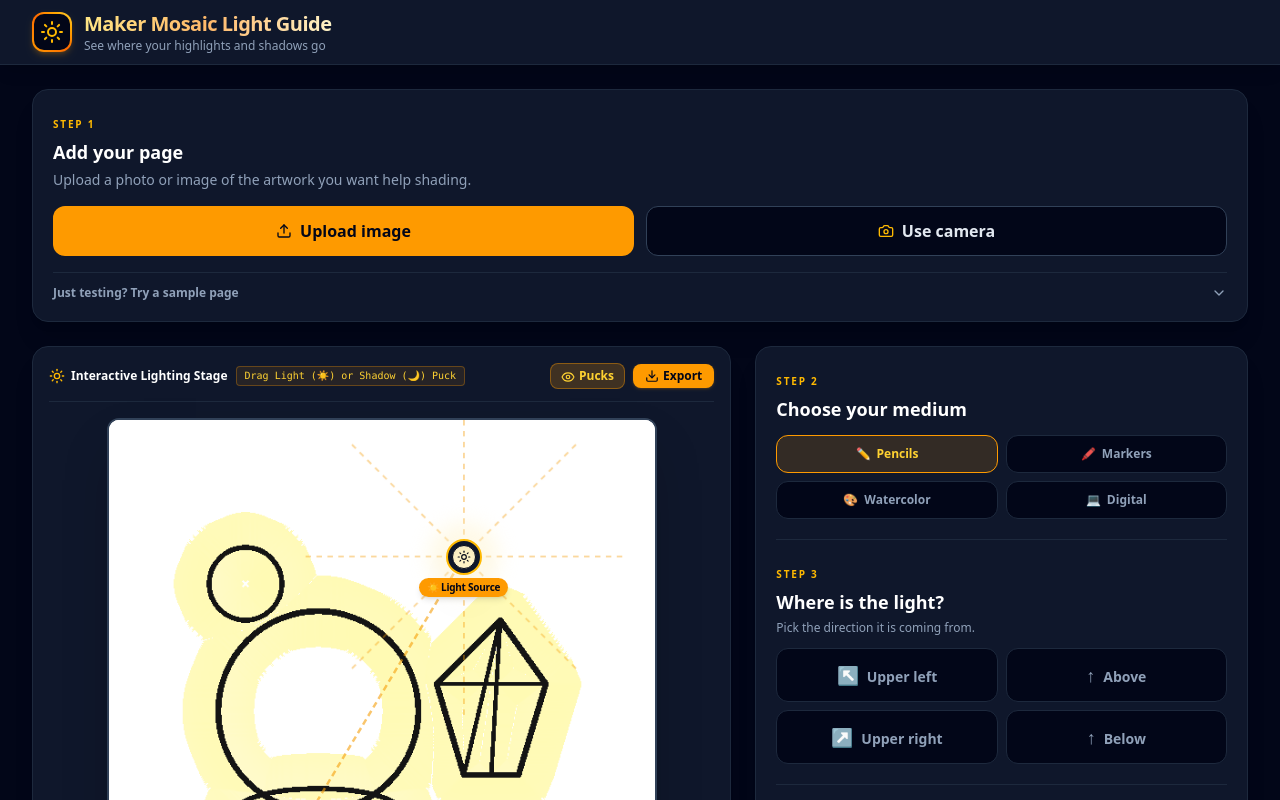
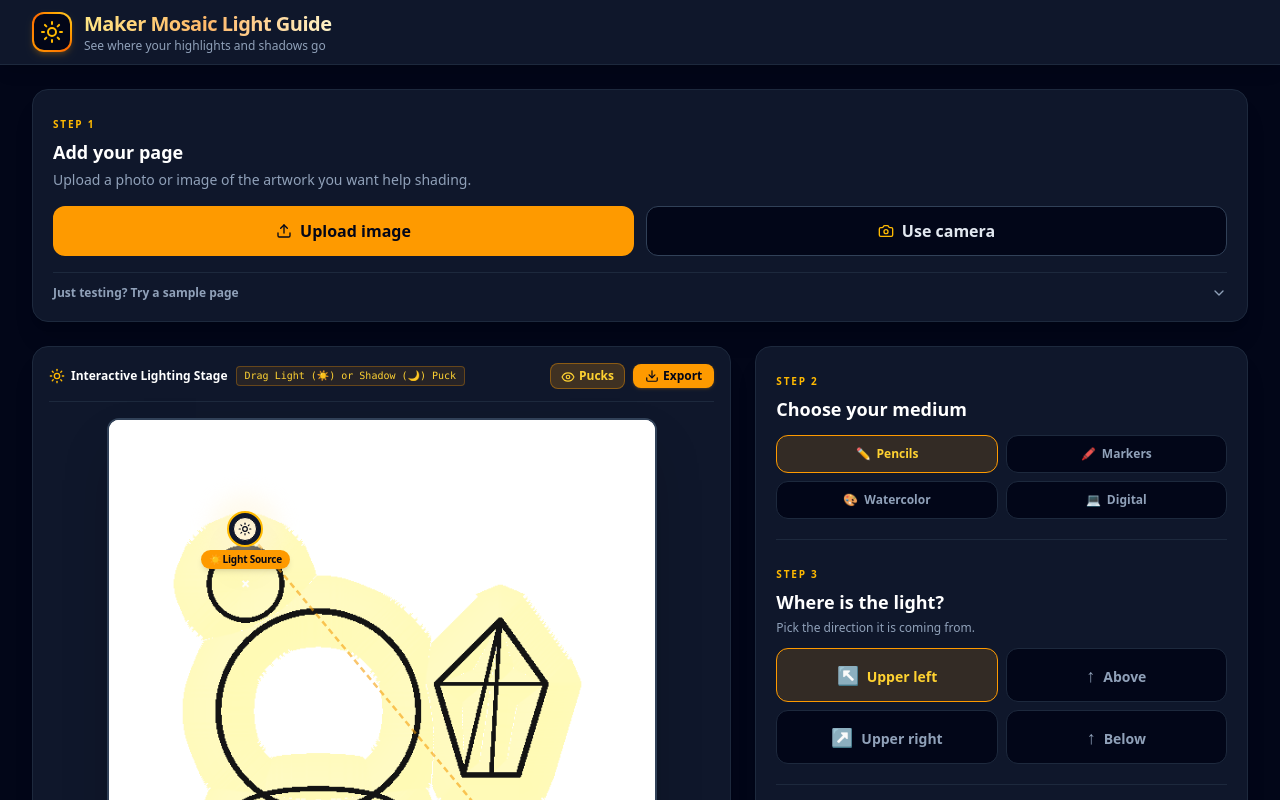
Before and after one commit to SarahFletcher86/Maker-Mosaic-Light-Studio, a React (Vite) app: page / in a window 1280 px wide. Shown: the top 800 px of the page. Built offline with nearby package versions, Linux system fonts and the light colour scheme.

Commit message:
Focus app on the four-step lighting guide workflow

```diff
--- a/src/App.tsx
+++ b/src/App.tsx
@@ -1,29 +1,26 @@
 import React, { useState } from 'react';
 import { SAMPLE_DRAWINGS } from './data/samples';
-import { SampleDrawing, LightSource, ShadingSettings, ActiveTool, GeminiLightingAnalysis, AnalysisProvider } from './types';
+import { SampleDrawing, LightSource, ShadingSettings, GeminiLightingAnalysis, AnalysisProvider } from './types';
 import { Header } from './components/Header';
 import { SamplePicker } from './components/SamplePicker';
 import { LightingCanvas } from './components/LightingCanvas';
 import { ControlsPanel } from './components/ControlsPanel';
 import { GeminiLightGuide } from './components/GeminiLightGuide';
-import { TechExplainerModal } from './components/TechExplainerModal';
-import { Scratchpad } from './components/Scratchpad';
 import { CameraScanModal } from './components/CameraScanModal';
 
 export default function App() {
-  const [activeTab, setActiveTab] = useState<'studio' | 'draw'>('studio');
   const [selectedSample, setSelectedSample] = useState<SampleDrawing>(SAMPLE_DRAWINGS[0]);
   const [customImageDataUrl, setCustomImageDataUrl] = useState<string | undefined>(undefined);
 
   // Light Source State
   const [light, setLight] = useState<LightSource>({
-    x: 65,
-    y: 25,
-    z: 60,
-    color: '#FFF2C6',
+    x: 25,
+    y: 20,
+    z: 70,
+    color: '#FFF4D6',
     intensity: 0.95,
     radius: 220,
-    type: 'point',
+    type: 'directional',
     softness: 8,
   });
 
@@ -42,15 +39,10 @@ export default function App() {
     specularShininess: 32,
     lineThreshold: 180,
     invertLines: false,
-    showGuideMarkers: true,
-    showLightRays: true,
+    showGuideMarkers: false,
+    showLightRays: false,
     coloringMedium: 'colored-pencils',
   });
-
-  // Active Tool & Color Bucket
-  const [activeTool, setActiveTool] = useState<ActiveTool>('light-drag');
-  const [paintColor, setPaintColor] = useState<string>('#E06D53');
-  const [clearPaintTrigger, setClearPaintTrigger] = useState<number>(0);
 
   // AI lighting analysis state. OpenAI is the default candidate; Gemini remains available for A/B testing.
   const [geminiAnalysis, setGeminiAnalysis] = useState<GeminiLightingAnalysis | null>(null);
@@ -58,7 +50,6 @@ export default function App() {
   const [isAnalyzing, setIsAnalyzing] = useState<boolean>(false);
 
   // Modals
-  const [isTechExplainerOpen, setIsTechExplainerOpen] = useState<boolean>(false);
   const [isCameraOpen, setIsCameraOpen] = useState<boolean>(false);
 
   // Handle Preset Line Art Selection
@@ -72,7 +63,6 @@ export default function App() {
   const handleCustomImage = (dataUrl: string) => {
     setCustomImageDataUrl(dataUrl);
     setGeminiAnalysis(null);
-    setActiveTab('studio');
   };
 
   // Call the selected server-side vision provider for lighting analysis.
@@ -161,44 +151,20 @@ export default function App() {
     }
   };
 
-  // Apply Gemini Recommended Palette Swatches to Canvas Shader
-  const handleApplyPalette = (palette: GeminiLightingAnalysis['palette']) => {
-    setLight((prev) => ({ ...prev, color: palette.highlight }));
-    setSettings((prev) => ({
-      ...prev,
-      shadowColor: palette.shadow,
-      rimLightColor: palette.rimLight,
-    }));
-    setPaintColor(palette.base);
-  };
-
   return (
     <div className="min-h-screen bg-slate-950 text-slate-100 font-sans antialiased selection:bg-amber-500 selection:text-slate-950">
       {/* Top Navigation Header */}
-      <Header
-        onOpenTechExplainer={() => setIsTechExplainerOpen(true)}
-        activeTab={activeTab}
-        setActiveTab={setActiveTab}
-      />
+      <Header />
 
       {/* Main Container */}
       <main className="max-w-7xl mx-auto px-4 sm:px-6 lg:px-8 py-6 space-y-6">
-        {activeTab === 'draw' ? (
-          /* Scratchpad Draw Mode */
-          <Scratchpad
-            onApplyDrawing={(dataUrl) => handleCustomImage(dataUrl)}
-            onCancel={() => setActiveTab('studio')}
-          />
-        ) : (
-          /* Studio Mode */
-          <>
+        <>
             {/* Top Row: Sample Picker */}
             <SamplePicker
               selectedSampleId={customImageDataUrl ? 'custom' : selectedSample.id}
               onSelectSample={handleSelectSample}
               onCustomImageUpload={handleCustomImage}
               onOpenCamera={() => setIsCameraOpen(true)}
-              onOpenScratchpad={() => setActiveTab('draw')}
             />
 
             {/* Middle Row: Canvas Stage + Controls Panel */}
@@ -211,9 +177,9 @@ export default function App() {
                   light={light}
                   setLight={setLight}
                   settings={settings}
-                  activeTool={activeTool}
-                  paintColor={paintColor}
-                  clearPaintTrigger={clearPaintTrigger}
+                  activeTool="light-drag"
+                  paintColor="#E06D53"
+                  clearPaintTrigger={0}
                   guideRegions={geminiAnalysis?.regions || []}
                 />
               </div>
@@ -225,11 +191,6 @@ export default function App() {
                   setLight={setLight}
                   settings={settings}
                   setSettings={setSettings}
-                  activeTool={activeTool}
-                  setActiveTool={setActiveTool}
-                  paintColor={paintColor}
-                  setPaintColor={setPaintColor}
-                  onClearPaint={() => setClearPaintTrigger((prev) => prev + 1)}
                   onCreateLightingGuide={handleCreateLightingGuide}
                   analysisProvider={analysisProvider}
                   setAnalysisProvider={setAnalysisProvider}
@@ -242,18 +203,10 @@ export default function App() {
             <GeminiLightGuide
               analysis={geminiAnalysis}
               isAnalyzing={isAnalyzing}
-              onApplyPalette={handleApplyPalette}
               onAskGeminiAI={handleCreateLightingGuide}
             />
-          </>
-        )}
+        </>
       </main>
-
-      {/* Modals */}
-      <TechExplainerModal
-        isOpen={isTechExplainerOpen}
-        onClose={() => setIsTechExplainerOpen(false)}
-      />
 
       <CameraScanModal
         isOpen={isCameraOpen}
```
